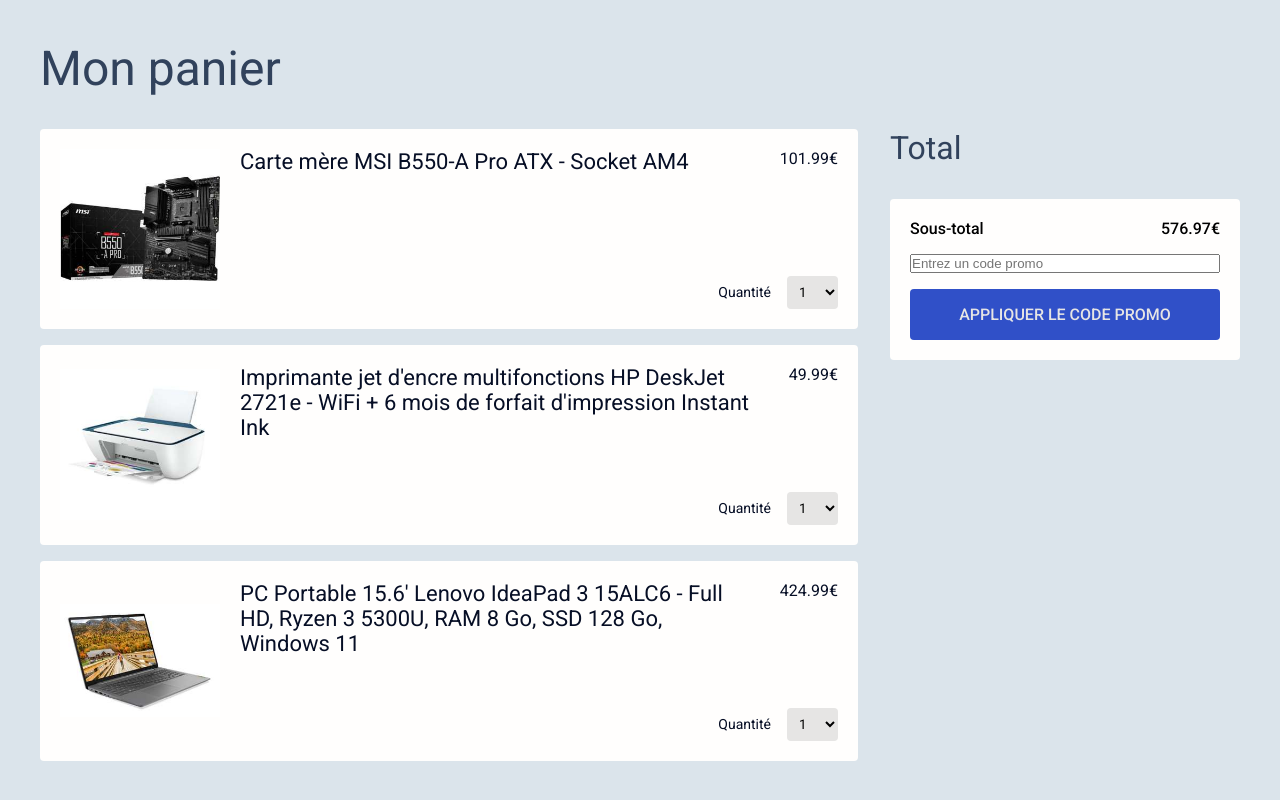
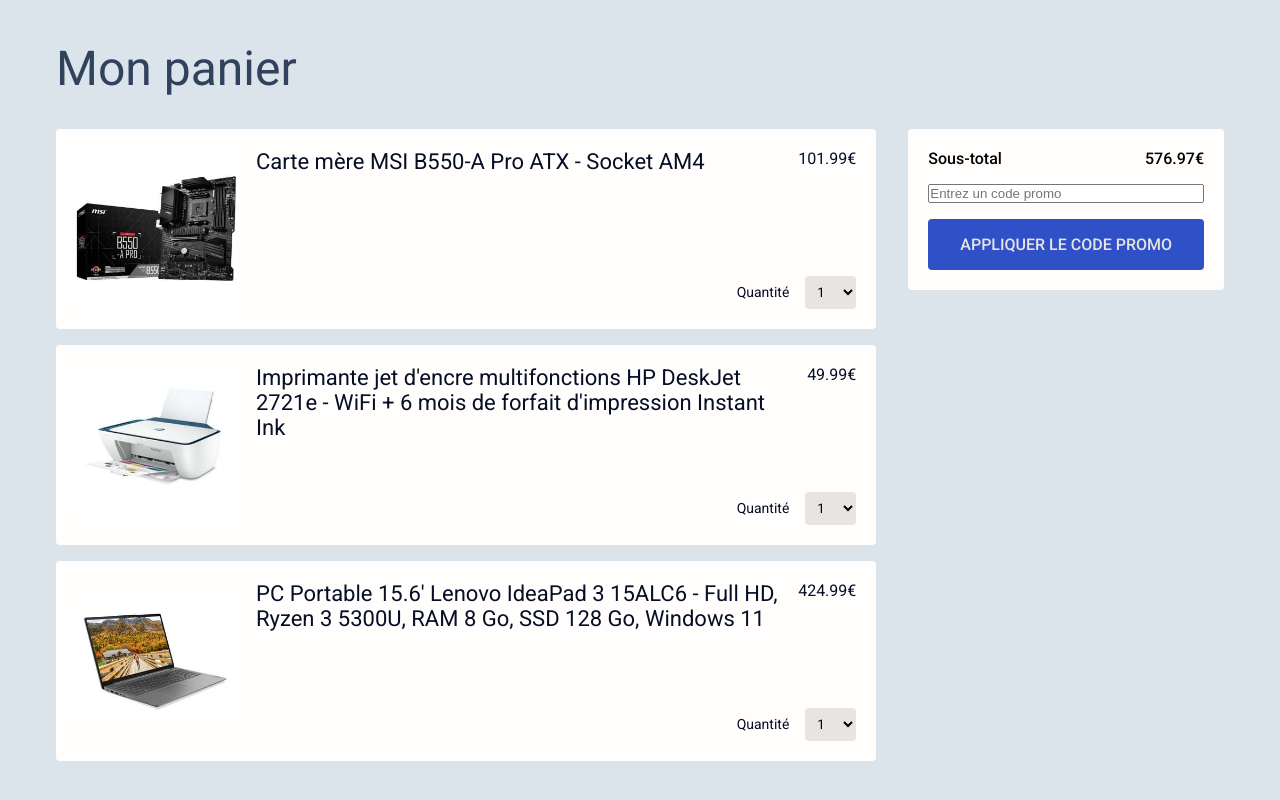
Before and after one commit to Julien-B-py/shopping-cart, a PHP site: page / in a window 1280 px wide. Run offline with PHP 8.4, Linux system fonts and the light colour scheme; some libraries are stand-ins or nearby versions.

Commit message:
v0.2
Add responsive design.
Add comments to PHP code.
Edit project folders structure.
Edit CSS.

```diff
--- a/styles.css
+++ b/assets/css/styles.css
@@ -19,7 +19,7 @@ input[type="submit"] {
     background-color: #3050c8;
     color: #e6e5e4;
     text-transform: uppercase;
-    width: 100%;
+    width: max-content;
     padding: 1rem 2rem;
     font-size: 1rem;
     font-family: inherit;
@@ -27,6 +27,10 @@ input[type="submit"] {
     border-radius: 4px;
     font-weight: 500;
     cursor: pointer;
+}
+
+input[type="text"] {
+    width: max-content;
 }
 
 h1 {
@@ -47,6 +51,7 @@ form {
     width: min(1200px, 100%);
     display: flex;
     flex-direction: column;
+    padding: 1rem;
 }
 
 select {
@@ -56,6 +61,11 @@ select {
     padding: 0.5rem;
     border: none;
     cursor: pointer;
+}
+
+.border__top {
+    border-top: 1px solid #68abd3;
+    padding-top: 1rem;
 }
 
 .error {
@@ -69,6 +79,7 @@ select {
 .basket {
     display: flex;
     gap: 2rem;
+    flex-direction: column;
 }
 
 .basket__items {
@@ -81,15 +92,15 @@ select {
     display: flex;
     border-radius: 4px;
     color: rgb(6, 14, 37);
-    height: 200px;
     padding: 1.25rem;
     gap: 1.25rem;
     background-color: #fffefd;
 }
 
 .basket__item__image {
-    height: 100%;
+    height: 60px;
     aspect-ratio: 1;
+    align-self: center;
 }
 
 .basket__item img {
@@ -103,16 +114,22 @@ select {
     display: flex;
     flex-direction: column;
     justify-content: space-between;
+    gap: 1rem;
 }
 
 .basket__item__right__top {
     display: flex;
     justify-content: space-between;
-    gap: 2rem;
+    gap: 1rem;
 }
 
 .basket__item__text {
-    font-size: 1.375rem;
+    font-size: 1rem;
+    /* Truncate text to take only 2 lines */
+    display: -webkit-box;
+    -webkit-line-clamp: 2;
+    -webkit-box-orient: vertical;
+    overflow: hidden;
 }
 
 .basket__item__quantity {
@@ -124,10 +141,6 @@ select {
 
 .basket__item__quantity p {
     font-size: 0.875rem;
-}
-
-.total {
-    min-width: 350px;
 }
 
 .total__block {
@@ -144,3 +157,36 @@ select {
     justify-content: space-between;
     font-weight: 500;
 }
+
+
+
+/* ---------- RESPONSIVE ---------- */
+/* -------- Desktop -------- */
+@media only screen and (min-width : 1025px) {
+
+    input[type="submit"] {
+        width: 100%;
+    }
+
+    input[type="text"] {
+        width: auto;
+    }
+
+    .basket {
+        flex-direction: row;
+    }
+
+    .basket__item {
+        height: 200px;
+    }
+
+    .basket__item__image {
+        height: 100%;
+    }
+
+    .basket__item__text {
+        font-size: 1.375rem;
+        display: block;
+    }
+
+}
--- a/engine/process.php
+++ b/engine/process.php
@@ -1,31 +1,42 @@
 <?php
-
+// If user submit the form by clicking the button
 if ($_SERVER['REQUEST_METHOD'] === 'POST') :
 
+    // Keep track of quantities set by the user for each item in the cart
     for ($i = 0; $i < count($items); $i++) {
-        $items[$i]["quantity"] = intval($_POST["item$i"]);
+        $items[$i]["quantity"] = intval(htmlspecialchars($_POST["item$i"]));
     }
 
-
+    // Make sure the form was submitted using the submit button
+    // Otherwise stop the script and return a message
     if (!isset($_POST['applyCode'])) {
         echo "<p>Please submit form using the button</p>";
         return;
     }
 
+    // Retrieve promo code typed by the user
+    // htmlspecialchars to prevent XSS attacks
+    // trim to remove any whitespace
     $promoCode = trim(htmlspecialchars($_POST['promoCode']));
 
+    // Check if the promo code submitted by the user is in promoCodes array
     if (!in_array($promoCode, $promoCodes)) {
+        // If not set an error message
         $errorMessage = "Le code saisi est invalide.";
     } else {
-
+        // If promo code is valid
         $total = 0;
+        // Calc cart's total price
         foreach ($items as $item) {
             $total += $item["quantity"] * $item["price"];
         }
 
+        // Depending on which code was used we want to offer different discounts
         switch ($promoCode) {
             case "NOUNOURS10":
+                // Set success message
                 $successMessage = "-10%";
+                // Calc the discount based on total price and round it to 2 decimals
                 $discount = number_format($total * 0.1, 2);
                 break;
             case "TROP_BIEN":
@@ -33,14 +44,17 @@ if ($_SERVER['REQUEST_METHOD'] === 'POST') :
                 $discount = number_format($total * 0.3, 2);
                 break;
             case "MAIS_LE_PERE_NOEL_EXISTE":
+                // Set success message
                 $successMessage = "-75% sur l'article le moins cher";
 
-                // les objets sont filtrés du moins cher au plus cher
+                // Sort items from less to most expensive
                 $prices = array_column($items, 'price');
                 array_multisort($prices, SORT_ASC, $items);
 
+                // Get the first item in the cart which quantity is not 0
                 foreach ($items as $item) {
                     if ($item["quantity"] !== 0) {
+                        // Calc the discount based this specific article price and round it to 2 decimals
                         $discount = number_format($item['price'] * 0.75, 2);
                         break;
                     }
--- a/index.php
+++ b/index.php
@@ -13,21 +13,22 @@ require_once("./engine/process.php");
     <meta http-equiv="X-UA-Compatible" content="IE=edge">
     <meta name="viewport" content="width=device-width, initial-scale=1.0">
     <title>Panier</title>
-    <link rel="stylesheet" href="./styles.css">
+    <link rel="stylesheet" href="./assets/css/styles.css">
 </head>
 
 <body>
 
     <form method="POST">
-        <h1>Mon panier</h1>
+        <h1></i>Mon panier</h1>
         <div class="basket">
             <div class="basket__items">
 
-                <?php foreach ($items as $item) : ?>
+                <?php foreach ($items as $item) : // For each item in items array => create a basket__item div
+                ?>
                     <div class="basket__item">
 
                         <div class="basket__item__image">
-                            <img src="<?= $item["image"] ?>" alt="<?= $item["shortDesc"] ?>">
+                            <img src="./assets/images/<?= $item["image"] ?>" alt="<?= $item["shortDesc"] ?>">
                         </div>
 
                         <div class="basket__item__right">
@@ -43,10 +44,14 @@ require_once("./engine/process.php");
 
                             <div class="basket__item__quantity">
                                 <p>Quantité</p>
-                                <select name="<?= "item" . array_search($item, $items) ?>">
+                                <select name="<?= "item" . array_search($item, $items) // Give to the select a name based on current item index
+                                                ?>">
 
                                     <?php for ($i = 0; $i < 11; $i++) : ?>
-                                        <option value=<?= $i ?> <?= ($i === $item["quantity"]) ? "selected" : "" ?>><?= $i ?></option>
+                                        <option value=<?= $i ?> <?= ($i === $item["quantity"]) ? "selected" : "" // Give to the select a default selected value based on current item quantity
+                                                                ?>>
+                                            <?= $i ?>
+                                        </option>
                                     <?php endfor; ?>
 
                                 </select>
@@ -60,31 +65,36 @@ require_once("./engine/process.php");
             </div>
 
             <div class="total">
-                <h2>Total</h2>
+
                 <div class="total__block">
                     <div class="total__block__sub">
                         <span>Sous-total</span><span class="total__block__sub__price"></span>
                     </div>
 
-                    <?php if (isset($discount)) : ?>
+                    <?php if (isset($discount)) : // If discount variable is set it means a correct promo code has been used
+                    ?>
                         <div class="total__block__sub">
-                            <span>Réductions</span><span>- <?= $discount ?>€</span>
+                            <span>Total remise(s)</span><span>- <?= $discount ?>€</span>
                         </div>
-                        <div class="total__block__sub">
+                        <div class="total__block__sub border__top">
                             <span>Total</span><span><?= $total - $discount ?>€</span>
                         </div>
                     <?php endif;  ?>
 
-                    <?php if (!isset($successMessage)) : ?>
+                    <?php if (!isset($successMessage)) : // If a promo code has been used successfully we hide the promo code input
+                    ?>
                         <input type="text" name="promoCode" placeholder="Entrez un code promo" required>
                     <?php endif;  ?>
 
-                    <?php if (isset($errorMessage))  echo "<p class='error'>$errorMessage</p>"; ?>
-                    <?php if (isset($successMessage)) : ?>
+                    <?php if (isset($errorMessage))  echo "<p class='error'>$errorMessage</p>"; // If an incorrect code has been used
+                    ?>
+                    <?php if (isset($successMessage)) : // If a orrect code has been used
+                    ?>
                         <p class="success">Votre code <b><?= $promoCode ?></b> (<?= $successMessage ?>) a bien été appliqué</p>
                     <?php endif;  ?>
 
-                    <?php if (!isset($successMessage)) : ?>
+                    <?php if (!isset($successMessage)) : // If a promo code has been used successfully we hide the submit button
+                    ?>
                         <input type="submit" name="applyCode" value="Appliquer le code promo">
                     <?php endif;  ?>
                 </div>
@@ -93,7 +103,7 @@ require_once("./engine/process.php");
     </form>
 
     <script src="https://cdnjs.cloudflare.com/ajax/libs/axios/0.27.2/axios.min.js"></script>
-    <script src="./app.js"></script>
+    <script src="./assets/js/app.js"></script>
 
 </body>
 
```
Also changed, not shown: assets/images/01.jpg (renamed from 01.jpg), assets/images/02.jpg (renamed from 02.jpg), assets/images/03.jpg (renamed from 03.jpg), assets/js/app.js (renamed from app.js).
